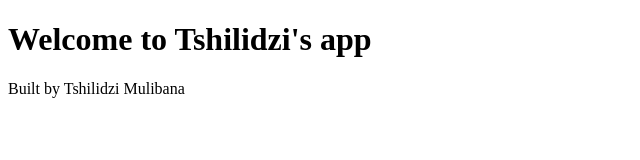
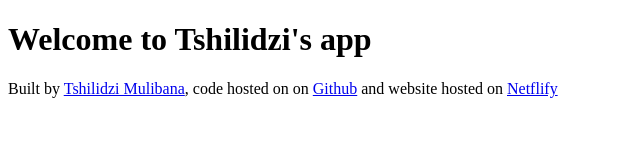
Before and after one commit to Chichiprecious1/The-weather-app, a plain HTML site: page index.html in a window 1280 px wide. Shown: the whole page, without its empty margins (0-640 px from the left). Drawn offline with Linux system fonts and the light colour scheme.

Commit message:
added links to the footer

```diff
--- a/index.html
+++ b/index.html
@@ -7,6 +7,18 @@
   </head>
   <body>
     <h1>Welcome to Tshilidzi's app</h1>
-    <footer>Built by Tshilidzi Mulibana</footer>
+    <footer>
+      Built by
+      <a href="https://github.com/Chichiprecious1" target="_blank"
+        >Tshilidzi Mulibana</a
+      >, code hosted on on
+      <a
+        href="https://github.com/Chichiprecious1?tab=repositories"
+        target="_black"
+        >Github</a
+      >
+      and website hosted on
+      <a href="https://digitalsolutionhubs.com/" target="_blank  "> Netflify</a>
+    </footer>
   </body>
 </html>
```
